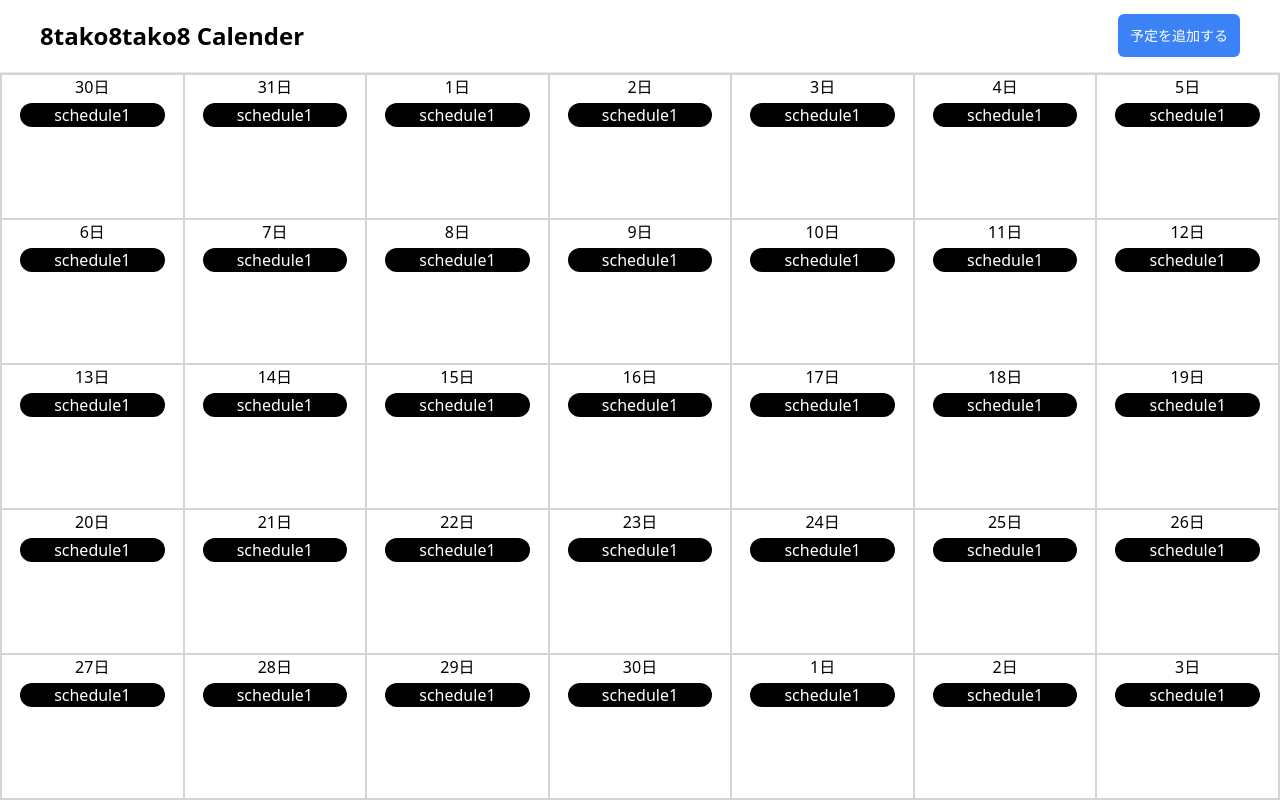
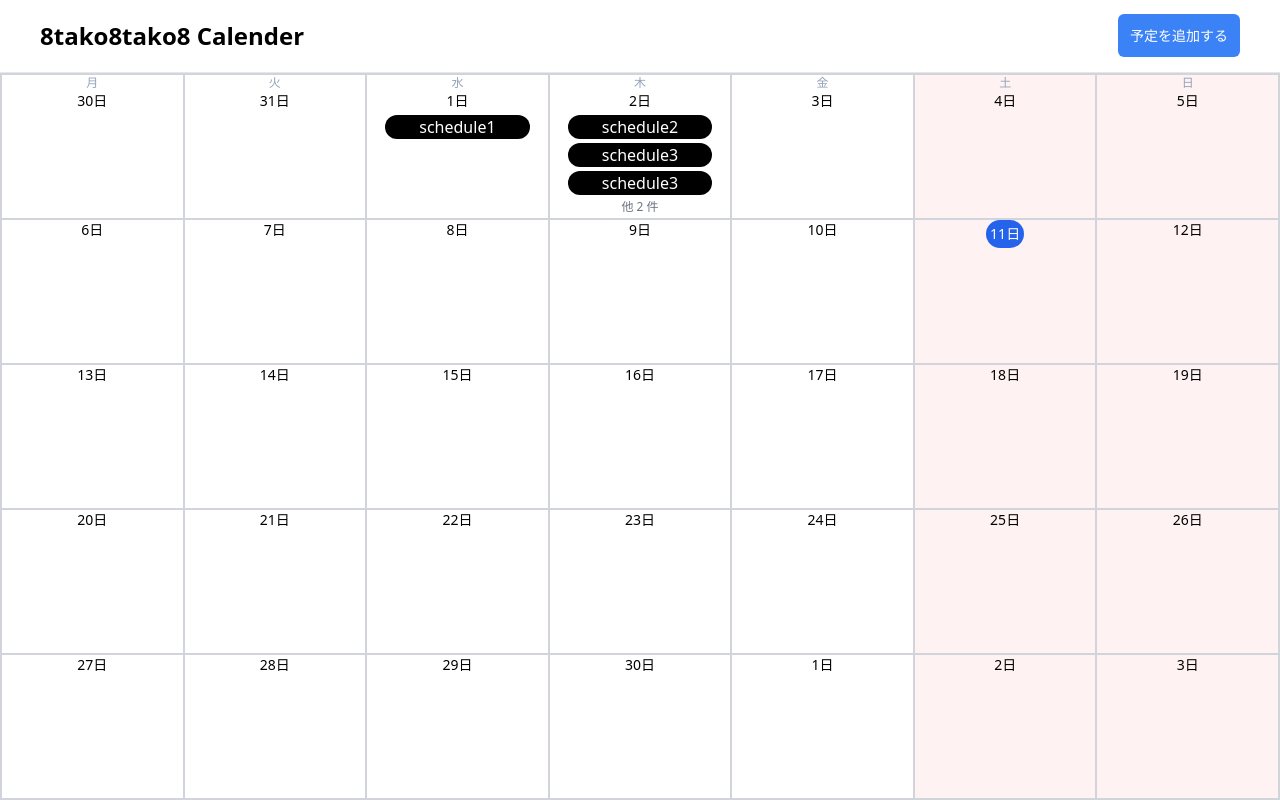
Before and after one commit to 8tako8tako8/nextjs_ts_calendar, a Next.js app: page / in a window 1280 px wide. Built offline with nearby package versions, Linux system fonts and the light colour scheme.

Commit message:
・予定が複数ある時の省略 ・今日の日付だったら青くする ・土日の背景をえんじ色にする

```diff
--- a/package.json
+++ b/package.json
@@ -9,6 +9,7 @@
     "lint": "next lint"
   },
   "dependencies": {
+    "clsx": "^2.0.0",
     "date-fns": "^2.30.0",
     "next": "14.0.2",
     "react": "^18",
--- a/src/app/page.tsx
+++ b/src/app/page.tsx
@@ -1,18 +1,58 @@
+import DaySchedules from "@/components/DaySchedules";
+import ScheduleButtonInMonth from "@/components/ScheduleButtonInMonth";
+import { clsx } from "clsx";
 import {
   eachDayOfInterval,
   eachWeekOfInterval,
   endOfMonth,
   endOfWeek,
   getDate,
+  isWeekend,
   startOfMonth,
 } from "date-fns";
 import { ja } from "date-fns/locale";
 
+type Schedule = {
+  title: string;
+  startAt: Date;
+  endAt: Date;
+};
+
+const initialSchedules: Schedule[] = [
+  {
+    title: "schedule1",
+    startAt: new Date(2023, 10, 1, 10, 0),
+    endAt: new Date(2023, 10, 1, 12, 0),
+  },
+  {
+    title: "schedule2",
+    startAt: new Date(2023, 10, 2, 12, 0),
+    endAt: new Date(2023, 10, 2, 13, 0),
+  },
+  {
+    title: "schedule3",
+    startAt: new Date(2023, 10, 2, 13, 0),
+    endAt: new Date(2023, 10, 2, 14, 0),
+  },
+  {
+    title: "schedule3",
+    startAt: new Date(2023, 10, 2, 15, 0),
+    endAt: new Date(2023, 10, 2, 16, 0),
+  },
+  {
+    title: "schedule4",
+    startAt: new Date(2023, 10, 2, 15, 0),
+    endAt: new Date(2023, 10, 2, 16, 0),
+  },
+  {
+    title: "schedule5",
+    startAt: new Date(2023, 10, 2, 18, 0),
+    endAt: new Date(2023, 10, 2, 19, 0),
+  },
+];
+
 export default function Home() {
   const date = new Date();
-  const days = [1, 2, 3, 4, 5, 6, 7];
-
-  console.log(date);
 
   const getWeeksWhenStartOfMonday = (date: Date) => {
     const mondays = eachWeekOfInterval(
@@ -30,6 +70,10 @@ export default function Home() {
     );
   };
 
+  const getWeekdayString = (date: Date) => {
+    return ["日", "月", "火", "水", "木", "金", "土"][date.getDay()];
+  };
+
   const weeks = getWeeksWhenStartOfMonday(date);
 
   return (
@@ -38,13 +82,36 @@ export default function Home() {
         week.map((day) => (
           <div
             key={row + getDate(day)}
-            className="col-span-1 row-span-1 border border-gray-300"
+            className={clsx("col-span-1 row-span-1 border border-gray-300", {
+              "bg-red-50": isWeekend(day),
+            })}
           >
             <div className="flex flex-col justify-center items-center space-y-1">
-              <div className="">{getDate(day)}日</div>
-              <button className="w-4/5 bg-black text-white rounded-xl">
-                schedule1
-              </button>
+              <div className="flex flex-col justify-center items-center ">
+                {row === 0 && (
+                  <p className="text-xs text-slate-400">
+                    {getWeekdayString(day)}
+                  </p>
+                )}
+                <p
+                  className={clsx("text-sm", {
+                    "bg-blue-600 text-white rounded-full px-1 py-1":
+                      day.getMonth() === date.getMonth() &&
+                      day.getDate() === date.getDate(),
+                  })}
+                >
+                  {getDate(day)}日
+                </p>
+              </div>
+              <DaySchedules
+                schedules={initialSchedules.filter(
+                  (schedule) =>
+                    schedule.startAt.getFullYear() === day.getFullYear() &&
+                    schedule.startAt.getMonth() === day.getMonth() &&
+                    schedule.startAt.getDate() === day.getDate()
+                )}
+                day={day}
+              />
             </div>
           </div>
         ))
--- /dev/null
+++ b/src/components/DaySchedules.tsx
@@ -0,0 +1,30 @@
+import React from "react";
+import ScheduleButtonInMonth from "./ScheduleButtonInMonth";
+
+type Schedule = {
+  title: string;
+  startAt: Date;
+  endAt: Date;
+};
+
+type Props = {
+  schedules: Schedule[];
+  day: Date;
+};
+
+const DaySchedules = ({ schedules, day }: Props) => {
+  return (
+    <>
+      {schedules.slice(0, 3).map((schedule, index) => (
+        <ScheduleButtonInMonth key={index} schedule={schedule} index={index} />
+      ))}
+      {schedules.length > 3 && (
+        <p className="text-xs text-gray-500">{`他 ${
+          schedules.length - 3
+        } 件`}</p>
+      )}
+    </>
+  );
+};
+
+export default DaySchedules;
--- /dev/null
+++ b/src/components/ScheduleButtonInMonth.tsx
@@ -0,0 +1,25 @@
+import React from "react";
+
+type Schedule = {
+  title: string;
+  startAt: Date;
+  endAt: Date;
+};
+
+type Props = {
+  schedule: Schedule;
+  index: number;
+};
+
+const ScheduleButtonInMonth = ({ schedule }: Props) => {
+  return (
+    <button
+      key={schedule.title}
+      className="w-4/5 bg-black text-white rounded-xl"
+    >
+      {schedule.title}
+    </button>
+  );
+};
+
+export default ScheduleButtonInMonth;
```
Also changed, not shown: 1 other file (tests, documents, lock files or other folders).
